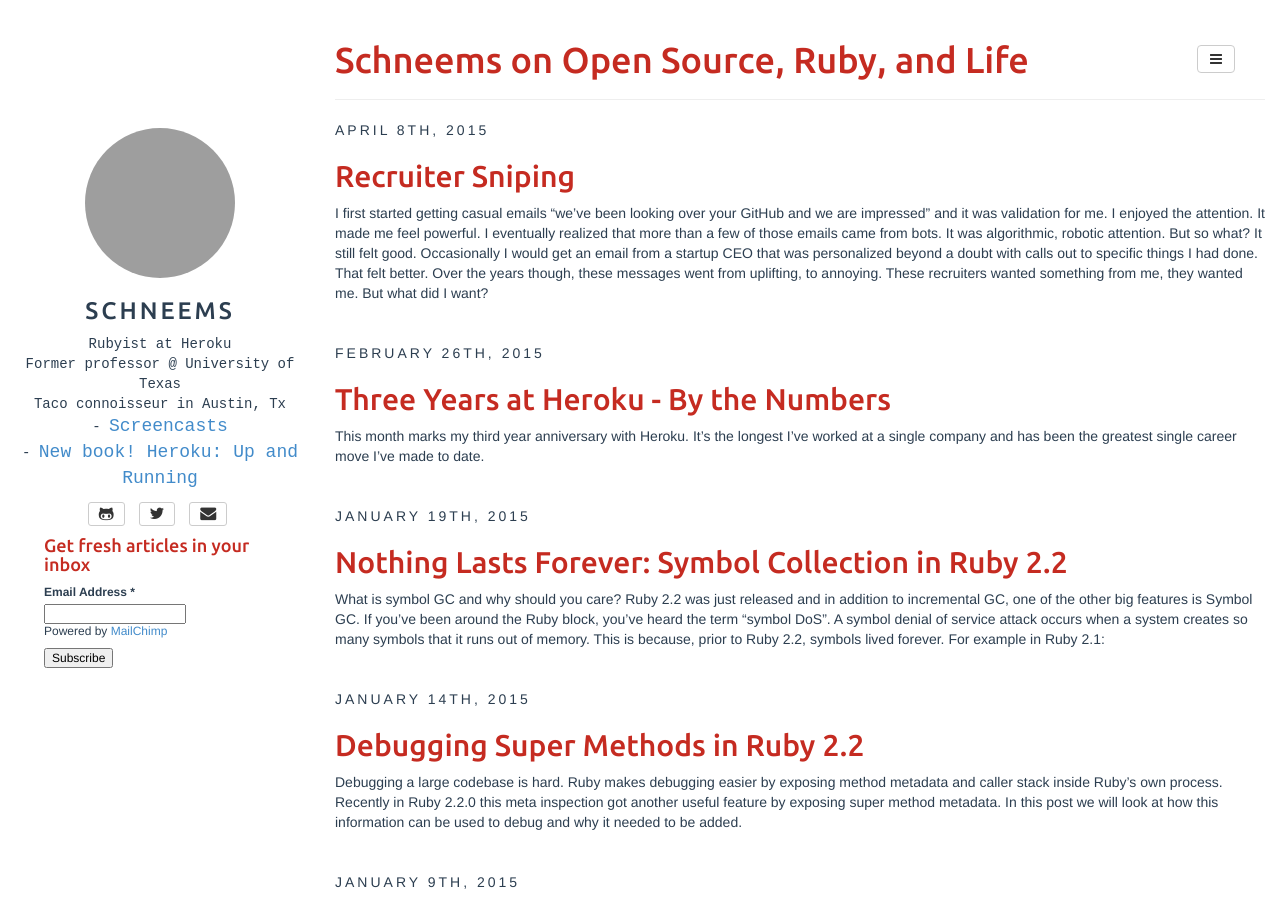
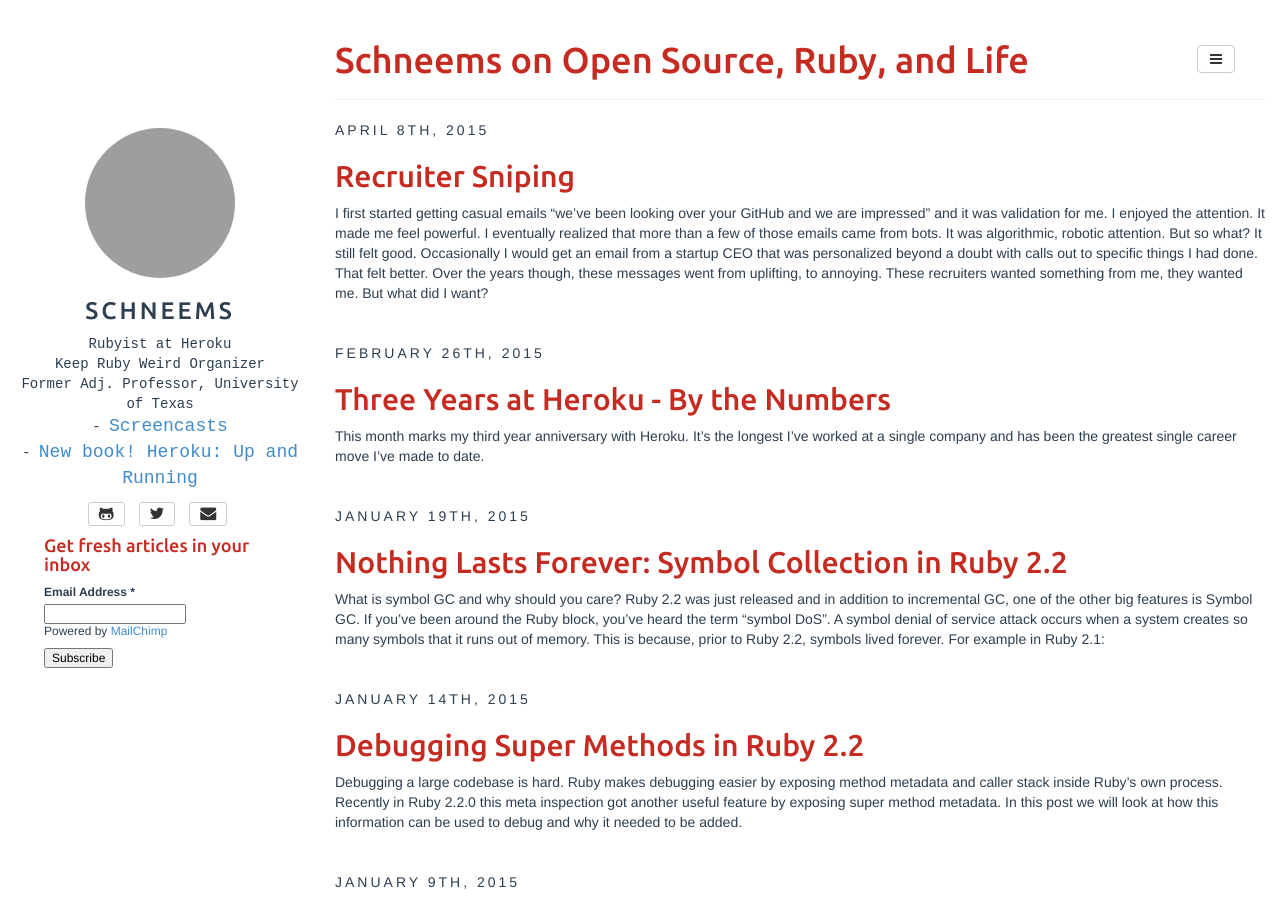
Before and after one commit to schneems/schneems, a Jekyll site: the page built from index.html, in a window 1280 px wide and 900 px high. Built offline with Jekyll 4.4.1, drawn with Linux system fonts in a browser that asks for light colours; Markdown is read by kramdown in place of the engine named in the settings; the list of posts is cut into pages by our own code; comment, search, counter and statistics services are not loaded; grey boxes are pictures that could not be loaded.

Commit message:
Update sidebar.html

```diff
--- a/_includes/sidebar.html
+++ b/_includes/sidebar.html
@@ -10,8 +10,8 @@
 
 <div id="bio" class="text-center">
    Rubyist at Heroku <br />
-   Former professor @ University of Texas<br />
-   Taco connoisseur in Austin, Tx<br />
+   Keep Ruby Weird Organizer <br />
+   Former Adj. Professor, University of Texas<br />
    <ul>
      <li>- <a href="https://www.youtube.com/user/schneems/videos">Screencasts</a></li>
      <li>- <a href="http://shop.oreilly.com/product/0636920027409.do">New book! Heroku: Up and Running</a></li>
```
